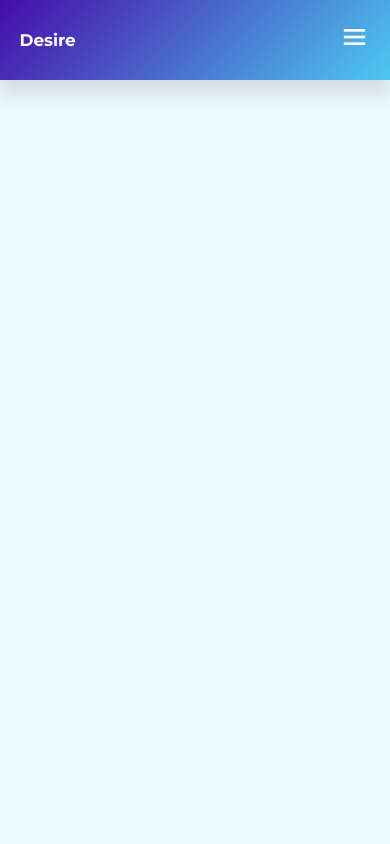
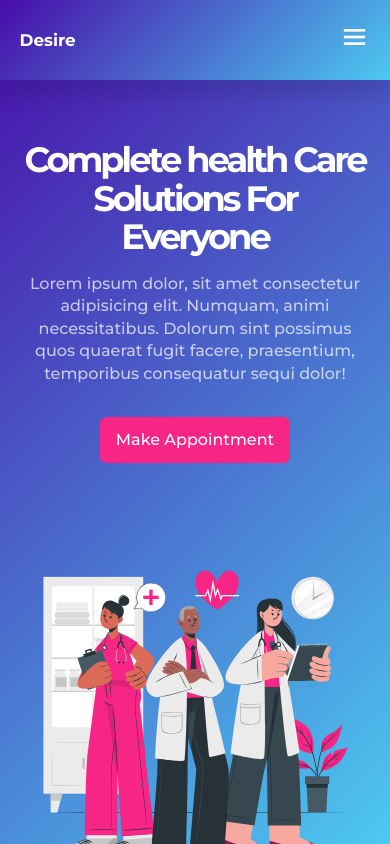
Before and after one commit to DesiAPG/Hospital-website, a plain HTML site: page public/index.html in a window 390 px wide. Drawn offline with nearby package versions, Linux system fonts and the light colour scheme.

Commit message:
Added the header section

```diff
--- a/public/index.html
+++ b/public/index.html
@@ -14,7 +14,7 @@
   <body>
     <nav>
       <div class="container">
-        <a href="h3" class="nav__logo"><h3>Desire</h3></a>
+        <a href="#" class="nav__logo"><h3>Desire</h3></a>
         <ul id="nav__items">
           <li><a href="#">Home</a></li>
           <li><a href="#services">Services</a></li>
@@ -26,6 +26,24 @@
         <button id="close__nav-btn"><i class="bx bx-x"></i></button>
       </div>
     </nav>
+
+    <header>
+      <div class="container">
+        <div class="header__content">
+          <h1>Complete health Care Solutions For Everyone</h1>
+          <p>
+            Lorem ipsum dolor, sit amet consectetur adipisicing elit. Numquam,
+            animi necessitatibus. Dolorum sint possimus quos quaerat fugit
+            facere, praesentium,
+            temporibus consequatur sequi dolor!
+          </p>
+          <a href="#appointment" class="btn">Make Appointment</a>
+        </div>
+        <div class="header__image">
+          <img src="./assets/header.svg" alt="Img" />
+        </div>
+      </div>
+    </header>
     <script src="./main.js"></script>
   </body>
 </html>
--- a/public/main.js
+++ b/public/main.js
@@ -1,7 +1,6 @@
 const navItems = document.querySelector("#nav__items");
 const openNavBtn = document.querySelector("#open__nav-btn");
 const closeNavBtn = document.querySelector("#close__nav-btn");
-
 
 openNavBtn.addEventListener("click", () => {
   navItems.style.display = "flex";
--- a/src/partials/_config.scss
+++ b/src/partials/_config.scss
@@ -13,8 +13,8 @@
 $primary-color: #480ca8;
 $primary-color-variant: #4cc9f0;
 $secondary-color: #f72585;
-$white-color: #ffff;
-$light-color: rgba(#fff, 0.7);
+$white-color: rgb(255, 255, 255);
+$light-color: rgba($white-color, 0.7);
 $black-color: #0c031b;
 $dark-color: rgba($black-color, 0.7);
 $success-color: #54eb72;
--- /dev/null
+++ b/src/partials/_header.scss
@@ -0,0 +1,59 @@
+header {
+  @include gradientBackground();
+  height: 100vh;
+  display: grid;
+  place-items: center;
+  overflow: hidden;
+
+  .container {
+    margin-top: 5rem;
+    display: grid;
+    grid-template-columns: 46% 46%;
+    align-items: center;
+    gap: 8%;
+    justify-content: space-between;
+
+    .header__content {
+      h1 {
+        font-size: 3.5rem;
+        line-height: 1.1;
+        letter-spacing: -3px;
+      }
+      p {
+        margin: 1rem 0 2rem;
+        color: $light-color;
+        font-size: 1rem;
+      }
+    }
+  }
+}
+
+@media screen and (max-width: 1024px) {
+  header {
+    height: 60vh;
+    .container {
+      .header__content {
+        h1 {
+          font-size: 2.2rem;
+        }
+      }
+    }
+  }
+}
+
+@media screen and (max-width: 600px) {
+  header {
+    height: 100vh;
+    padding-top: 3rem;
+
+    .container {
+      grid-template-columns: 1fr;
+      text-align: center;
+    }
+
+    .header__content {
+      margin: 0.8rem 0 1.5rem;
+      line-height: 1.4;
+    }
+  }
+}
--- a/src/style.scss
+++ b/src/style.scss
@@ -2,3 +2,4 @@
 @import "./partials/mixins";
 @import "./partials/general";
 @import "./partials/nav";
+@import "./partials/header";
```
Also changed, not shown: public/css/style.min.css.
